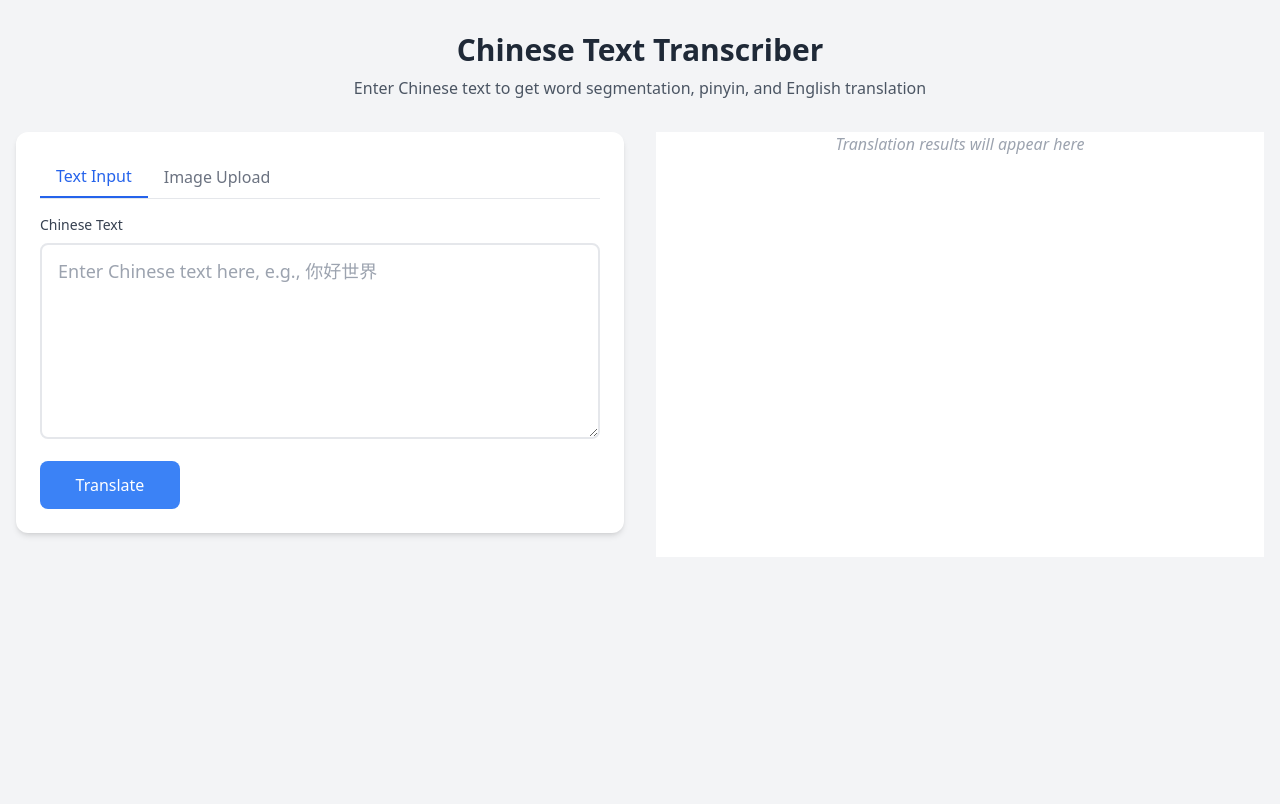
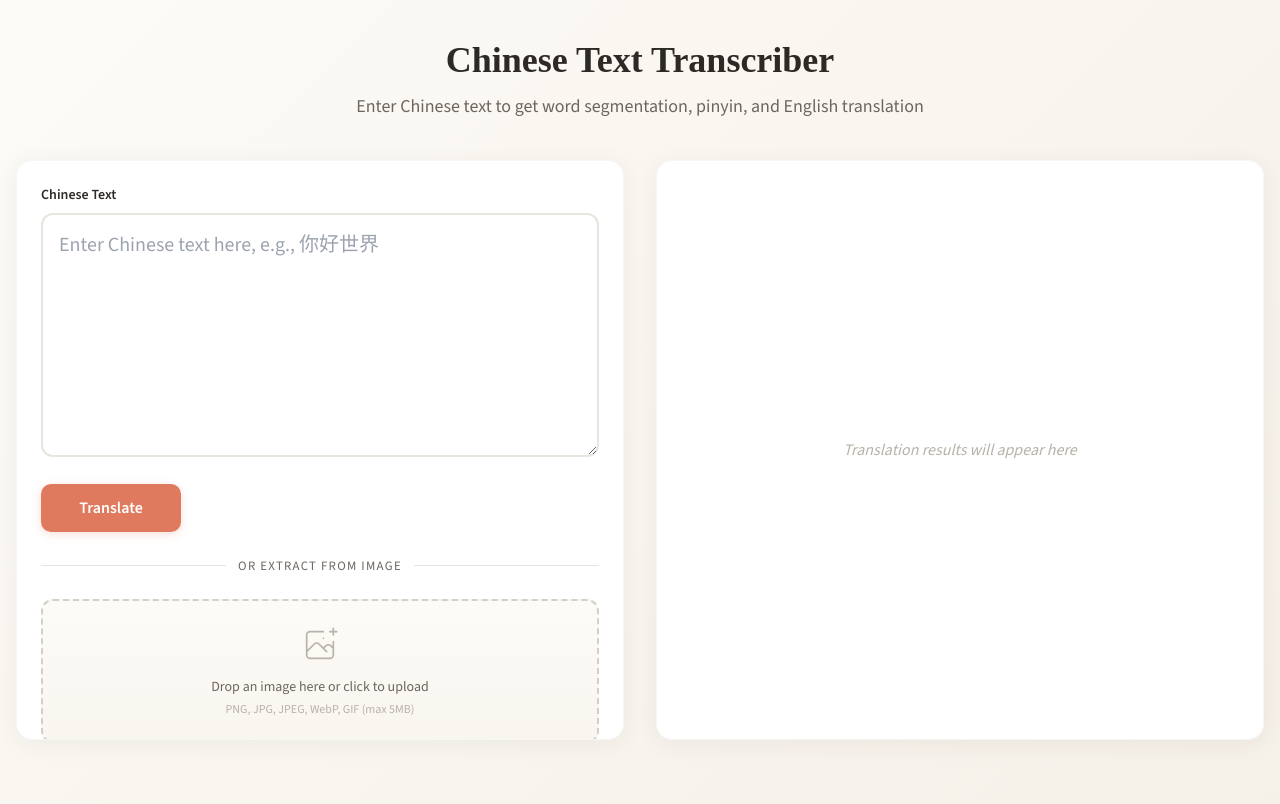
Before and after one commit to anath2/chinese-segmentation, a FastAPI app: page / in a window 1280 px wide. Before the commit the page ends 536 px from the top, so only its background shows below. Run offline with FastAPI, Linux system fonts and the light colour scheme; some libraries are stand-ins or nearby versions.

Commit message:
Improves UI/UX

```diff
--- a/app/server.py
+++ b/app/server.py
@@ -16,7 +16,7 @@ from pydantic import BaseModel
 load_dotenv()
 
 # Configure DSPy with OpenRouter
-openrouter_model = os.getenv("OPENROUTER_MODEL", "anthropic/claude-3.5-sonnet")
+openrouter_model = os.getenv("OPENROUTER_MODEL")
 openrouter_api_key = os.getenv("OPENROUTER_API_KEY")
 
 if not openrouter_api_key:
@@ -221,6 +221,37 @@ async def translate_html(request: Request, text: str = Form(...)):
         )
 
 
+@app.post("/extract-text-html", response_class=HTMLResponse)
+async def extract_text_html(request: Request, file: UploadFile = File(...)):
+    """HTMX endpoint for OCR extraction only - fills textarea for editing"""
+    try:
+        file_bytes = await file.read()
+
+        valid, error = validate_image_file(file_bytes, file.filename or "image.png")
+        if not valid:
+            return templates.TemplateResponse(
+                "fragments/error.html", {"request": request, "message": error}
+            )
+
+        extracted_text = await extract_text_from_image(file_bytes)
+
+        if not extracted_text.strip():
+            return templates.TemplateResponse(
+                "fragments/error.html",
+                {"request": request, "message": "No Chinese text found in image"},
+            )
+
+        return templates.TemplateResponse(
+            "fragments/ocr-result.html",
+            {"request": request, "extracted_text": extracted_text},
+        )
+    except Exception as e:
+        return templates.TemplateResponse(
+            "fragments/error.html",
+            {"request": request, "message": f"OCR error: {e}"},
+        )
+
+
 @app.post("/translate-image", response_model=TranslateResponse)
 async def translate_image(file: UploadFile = File(...)):
     """Extract Chinese text from image and translate"""
--- a/app/templates/index.html
+++ b/app/templates/index.html
@@ -6,6 +6,9 @@
     <title>Chinese Text Transcriber</title>
     <script src="https://cdn.tailwindcss.com"></script>
     <script src="https://unpkg.com/htmx.org@2.0.4"></script>
+    <link rel="preconnect" href="https://fonts.googleapis.com">
+    <link rel="preconnect" href="https://fonts.gstatic.com" crossorigin>
+    <link href="https://fonts.googleapis.com/css2?family=Noto+Serif+SC:wght@400;600&family=Source+Sans+3:wght@400;500;600&display=swap" rel="stylesheet">
     <style>
         :root {
             --pastel-1: #FFB3BA;
@@ -20,6 +23,19 @@
             --pastel-10: #FFE5B4;
             --pastel-11: #C9C9FF;
             --pastel-12: #FFDAC1;
+            --cream: #FDFBF7;
+            --ink: #2D2A26;
+            --ink-light: #6B6660;
+            --accent: #E07A5F;
+        }
+
+        body {
+            font-family: 'Source Sans 3', sans-serif;
+            background: linear-gradient(135deg, var(--cream) 0%, #F5F0E8 100%);
+        }
+
+        .font-chinese {
+            font-family: 'Noto Serif SC', serif;
         }
 
         .segment:nth-child(12n+1) { background: var(--pastel-1); }
@@ -50,51 +66,131 @@
 
         form.htmx-request .btn-text { display: none; }
         form.htmx-request .btn-loading { display: inline-flex; }
-        form.htmx-request button { pointer-events: none; opacity: 0.9; }
+        form.htmx-request button[type="submit"] { pointer-events: none; opacity: 0.9; }
+
+        .input-card {
+            background: white;
+            border-radius: 16px;
+            box-shadow: 0 4px 24px rgba(45, 42, 38, 0.06);
+            border: 1px solid rgba(45, 42, 38, 0.04);
+        }
+
+        .textarea-main {
+            font-family: 'Noto Serif SC', 'Source Sans 3', sans-serif;
+            font-size: 1.25rem;
+            line-height: 1.8;
+            border: 2px solid #E8E4DE;
+            border-radius: 12px;
+            transition: all 0.2s ease;
+        }
+
+        .textarea-main:focus {
+            outline: none;
+            border-color: var(--accent);
+            box-shadow: 0 0 0 3px rgba(224, 122, 95, 0.1);
+        }
+
+        .image-upload-zone {
+            border: 2px dashed #D4CFC7;
+            border-radius: 12px;
+            background: linear-gradient(180deg, #FDFBF7 0%, #F9F6F0 100%);
+            transition: all 0.2s ease;
+        }
+
+        .image-upload-zone:hover {
+            border-color: var(--accent);
+            background: linear-gradient(180deg, #FDF9F5 0%, #FAF4ED 100%);
+        }
+
+        .image-upload-zone.drag-over {
+            border-color: var(--accent);
+            background: rgba(224, 122, 95, 0.05);
+        }
+
+        .btn-primary {
+            background: var(--accent);
+            color: white;
+            border-radius: 10px;
+            font-weight: 600;
+            transition: all 0.2s ease;
+            box-shadow: 0 2px 8px rgba(224, 122, 95, 0.25);
+        }
+
+        .btn-primary:hover {
+            background: #C96A50;
+            transform: translateY(-1px);
+            box-shadow: 0 4px 12px rgba(224, 122, 95, 0.3);
+        }
+
+        .btn-secondary {
+            background: transparent;
+            color: var(--ink-light);
+            border: 1px solid #D4CFC7;
+            border-radius: 8px;
+            font-weight: 500;
+            transition: all 0.2s ease;
+        }
+
+        .btn-secondary:hover {
+            border-color: var(--accent);
+            color: var(--accent);
+        }
+
+        .section-divider {
+            display: flex;
+            align-items: center;
+            gap: 12px;
+            color: var(--ink-light);
+            font-size: 0.8rem;
+            text-transform: uppercase;
+            letter-spacing: 0.1em;
+        }
+
+        .section-divider::before,
+        .section-divider::after {
+            content: '';
+            flex: 1;
+            height: 1px;
+            background: #E8E4DE;
+        }
     </style>
 </head>
-<body class="bg-gray-100 min-h-screen">
-    <div class="container mx-auto px-4 py-8 max-w-7xl">
-        <header class="text-center mb-8">
-            <h1 class="text-3xl font-bold text-gray-800 mb-2">Chinese Text Transcriber</h1>
-            <p class="text-gray-600">Enter Chinese text to get word segmentation, pinyin, and English translation</p>
+<body class="min-h-screen">
+    <div class="container mx-auto px-4 py-10 max-w-7xl">
+        <header class="text-center mb-10">
+            <h1 class="font-chinese text-4xl font-semibold mb-3" style="color: var(--ink);">
+                Chinese Text Transcriber
+            </h1>
+            <p class="text-lg" style="color: var(--ink-light);">
+                Enter Chinese text to get word segmentation, pinyin, and English translation
+            </p>
         </header>
 
-        <main class="grid grid-cols-1 lg:grid-cols-2 gap-8">
-            <!-- Left Column: Input and Translation Results -->
+        <main class="grid grid-cols-1 lg:grid-cols-2 gap-8 items-start">
+            <!-- Left Column: Unified Input -->
             <div class="space-y-6">
-                <div class="bg-white p-6 rounded-xl shadow-md">
-                    <!-- Tab Navigation -->
-                    <div class="flex border-b border-gray-200 mb-4">
-                        <button id="text-tab" onclick="switchTab('text')"
-                                class="px-4 py-2 font-medium text-blue-600 border-b-2 border-blue-600">
-                            Text Input
-                        </button>
-                        <button id="image-tab" onclick="switchTab('image')"
-                                class="px-4 py-2 font-medium text-gray-500 hover:text-gray-700">
-                            Image Upload
-                        </button>
-                    </div>
-
-                    <!-- Text Input Panel -->
-                    <div id="text-panel">
-                        <form hx-post="/translate-html"
+                <div class="input-card p-6 h-[580px] overflow-y-auto">
+                    <!-- Text Input Form -->
+                    <form id="translate-form"
+                          hx-post="/translate-html"
                           hx-target="#results"
                           hx-swap="innerHTML">
 
-                            <div class="mb-4">
-                                <label for="text" class="block text-sm font-medium text-gray-700 mb-2">Chinese Text</label>
+                        <div class="mb-5">
+                            <label for="text" class="block text-sm font-semibold mb-2" style="color: var(--ink);">
+                                Chinese Text
+                            </label>
                             <textarea
                                 id="text"
                                 name="text"
                                 rows="6"
                                 placeholder="Enter Chinese text here, e.g., 你好世界"
                                 required
-                                    class="w-full px-4 py-3 border-2 border-gray-200 rounded-lg text-lg focus:outline-none focus:border-blue-500 transition-colors resize-y"
+                                class="textarea-main w-full px-4 py-3 resize-y"
                             ></textarea>
                         </div>
 
-                            <button type="submit" class="inline-flex items-center justify-center gap-2 bg-blue-500 hover:bg-blue-600 text-white px-6 py-3 rounded-lg font-medium transition-colors min-w-[140px]">
+                        <button type="submit" class="btn-primary inline-flex items-center justify-center gap-2 px-6 py-3 min-w-[140px]">
                             <span class="btn-text">Translate</span>
                             <span class="btn-loading hidden items-center gap-2">
                                 <span class="spinner"></span>
@@ -102,57 +198,56 @@
                             </span>
                         </button>
                     </form>
+
+                    <!-- Divider -->
+                    <div class="section-divider my-6">
+                        <span>or extract from image</span>
                     </div>
 
-                    <!-- Image Upload Panel -->
-                    <div id="image-panel" class="hidden">
-                        <form hx-post="/translate-image-html"
+                    <!-- Image Upload Form (OCR only) -->
+                    <form id="ocr-form"
+                          hx-post="/extract-text-html"
                           hx-target="#results"
                           hx-swap="innerHTML"
                           hx-encoding="multipart/form-data">
 
-                            <div class="mb-4">
-                                <label class="block text-sm font-medium text-gray-700 mb-2">
-                                    Upload Image with Chinese Text
-                                </label>
-                                <div id="drop-zone"
-                                     class="border-2 border-dashed border-gray-300 rounded-lg p-8 text-center cursor-pointer hover:border-blue-500 transition-colors">
+                        <div id="drop-zone" class="image-upload-zone p-6 text-center cursor-pointer">
                             <input type="file"
                                    id="image-input"
                                    name="file"
                                    accept=".png,.jpg,.jpeg,.webp,.gif"
-                                           class="hidden"
-                                           required>
+                                   class="hidden">
+
                             <div id="upload-prompt">
-                                        <svg class="mx-auto h-12 w-12 text-gray-400" stroke="currentColor" fill="none" viewBox="0 0 48 48">
+                                <svg class="mx-auto h-10 w-10 mb-3" style="color: #B8B2A8;" stroke="currentColor" fill="none" viewBox="0 0 48 48">
                                     <path d="M28 8H12a4 4 0 00-4 4v20m32-12v8m0 0v8a4 4 0 01-4 4H12a4 4 0 01-4-4v-4m32-4l-3.172-3.172a4 4 0 00-5.656 0L28 28M8 32l9.172-9.172a4 4 0 015.656 0L28 28m0 0l4 4m4-24h8m-4-4v8m-12 4h.02" stroke-width="2" stroke-linecap="round" stroke-linejoin="round" />
                                 </svg>
-                                        <p class="mt-2 text-sm text-gray-600">
-                                            Click to upload or drag and drop
+                                <p class="text-sm font-medium" style="color: var(--ink-light);">
+                                    Drop an image here or click to upload
                                 </p>
-                                        <p class="mt-1 text-xs text-gray-500">
+                                <p class="mt-1 text-xs" style="color: #B8B2A8;">
                                     PNG, JPG, JPEG, WebP, GIF (max 5MB)
                                 </p>
                             </div>
+
                             <div id="preview-container" class="hidden">
-                                        <img id="image-preview" class="max-h-48 mx-auto rounded">
-                                        <p id="file-name" class="mt-2 text-sm text-gray-600"></p>
-                                        <button type="button" onclick="clearPreview()" class="mt-2 text-xs text-red-500 hover:text-red-700">
+                                <img id="image-preview" class="max-h-40 mx-auto rounded-lg shadow-sm">
+                                <p id="file-name" class="mt-3 text-sm font-medium" style="color: var(--ink);"></p>
+                                <div class="mt-3 flex items-center justify-center gap-3">
+                                    <button type="submit" class="btn-secondary px-4 py-2 text-sm inline-flex items-center gap-2">
+                                        <span class="btn-text">Extract Text</span>
+                                        <span class="btn-loading hidden items-center gap-2">
+                                            <span class="spinner" style="border-color: rgba(107, 102, 96, 0.3); border-top-color: #6B6660;"></span>
+                                            Extracting...
+                                        </span>
+                                    </button>
+                                    <button type="button" onclick="clearPreview()" class="text-xs hover:underline" style="color: var(--accent);">
                                         Remove
                                     </button>
                                 </div>
                             </div>
                         </div>
-
-                            <button type="submit" class="inline-flex items-center justify-center gap-2 bg-blue-500 hover:bg-blue-600 text-white px-6 py-3 rounded-lg font-medium transition-colors min-w-[180px]">
-                                <span class="btn-text">Extract & Translate</span>
-                                <span class="btn-loading hidden items-center gap-2">
-                                    <span class="spinner"></span>
-                                    Processing...
-                                </span>
-                            </button>
                     </form>
-                    </div>
                 </div>
 
                 <!-- Translation Results Table (appears below input) -->
@@ -160,35 +255,14 @@
             </div>
 
             <!-- Right Column: Segmented Output -->
-            <div id="results" class="bg-white min-h-[200px]">
-                <p class="text-gray-400 text-center italic">Translation results will appear here</p>
+            <div id="results" class="input-card h-[580px] overflow-y-auto p-6">
+                <div class="h-full flex items-center justify-center">
+                    <p class="text-center italic" style="color: #B8B2A8;">Translation results will appear here</p>
+                </div>
             </div>
         </main>
 
         <script>
-            function switchTab(tab) {
-                const textTab = document.getElementById('text-tab');
-                const imageTab = document.getElementById('image-tab');
-                const textPanel = document.getElementById('text-panel');
-                const imagePanel = document.getElementById('image-panel');
-
-                if (tab === 'text') {
-                    textTab.classList.add('text-blue-600', 'border-b-2', 'border-blue-600');
-                    textTab.classList.remove('text-gray-500');
-                    imageTab.classList.remove('text-blue-600', 'border-b-2', 'border-blue-600');
-                    imageTab.classList.add('text-gray-500');
-                    textPanel.classList.remove('hidden');
-                    imagePanel.classList.add('hidden');
-                } else {
-                    imageTab.classList.add('text-blue-600', 'border-b-2', 'border-blue-600');
-                    imageTab.classList.remove('text-gray-500');
-                    textTab.classList.remove('text-blue-600', 'border-b-2', 'border-blue-600');
-                    textTab.classList.add('text-gray-500');
-                    imagePanel.classList.remove('hidden');
-                    textPanel.classList.add('hidden');
-                }
-            }
-
             function clearPreview() {
                 const fileInput = document.getElementById('image-input');
                 const uploadPrompt = document.getElementById('upload-prompt');
@@ -215,16 +289,16 @@
 
                 dropZone.addEventListener('dragover', (e) => {
                     e.preventDefault();
-                    dropZone.classList.add('border-blue-500', 'bg-blue-50');
+                    dropZone.classList.add('drag-over');
                 });
 
                 dropZone.addEventListener('dragleave', () => {
-                    dropZone.classList.remove('border-blue-500', 'bg-blue-50');
+                    dropZone.classList.remove('drag-over');
                 });
 
                 dropZone.addEventListener('drop', (e) => {
                     e.preventDefault();
-                    dropZone.classList.remove('border-blue-500', 'bg-blue-50');
+                    dropZone.classList.remove('drag-over');
 
                     const files = e.dataTransfer.files;
                     if (files.length > 0) {
```
Also changed, not shown: app/templates/fragments/ocr-result.html (added, +23 -0 lines), app/templates/fragments/results.html (+72 -34 lines). Lines whose indentation alone changed are shown as unchanged.
